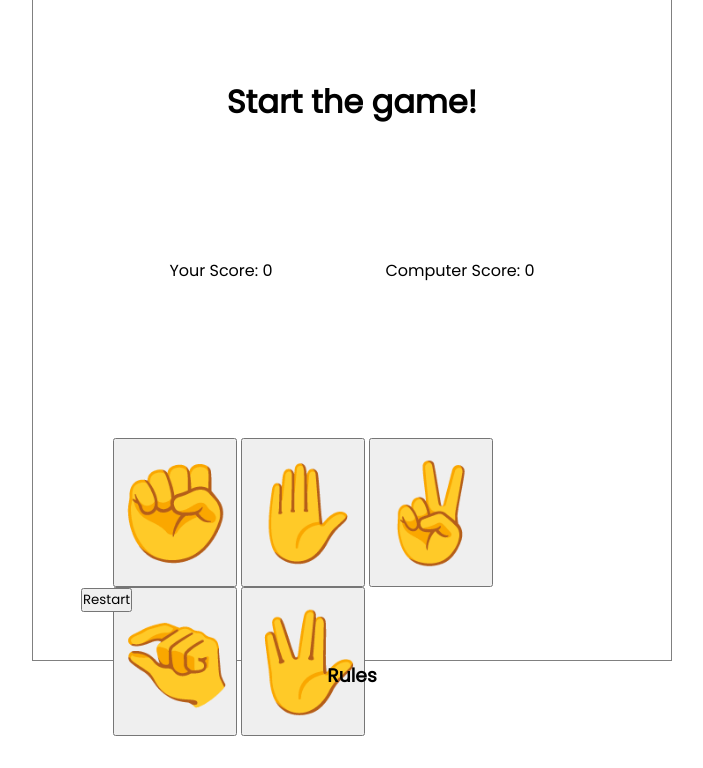
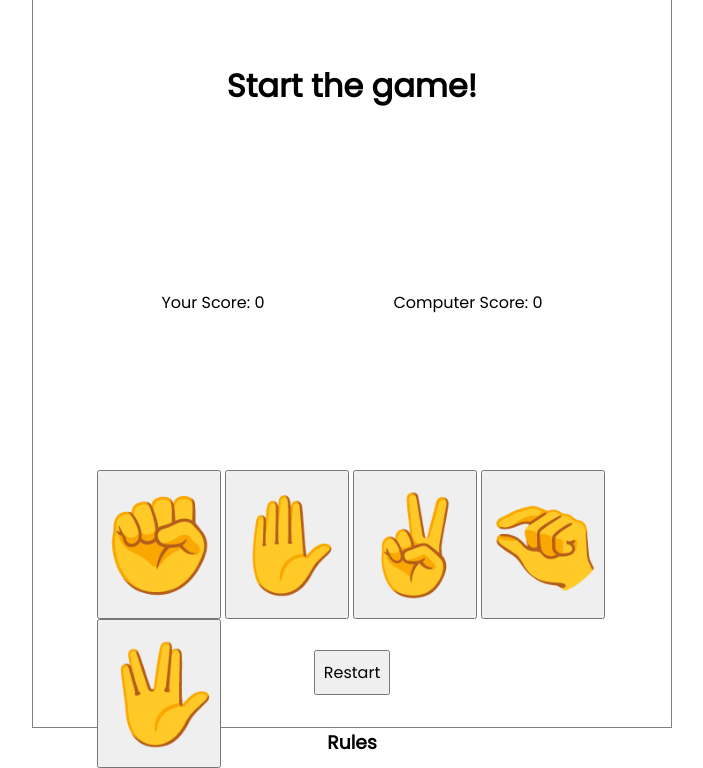
Before and after one commit to Aspen92/Aspen92Game, a plain HTML site: page index.html in a window 1280 px wide. Shown: the part 211-979 px from the top of the page, without its empty margins (288-991 px from the left). Before the commit the page ends 947 px from the top, so only its background shows below. Drawn offline with Linux system fonts and the light colour scheme.

Commit message:
Add restart button that reloads the page

```diff
--- a/assets/css/style.css
+++ b/assets/css/style.css
@@ -32,7 +32,7 @@ body {
 
 .box {
     border: solid 0.1rem grey;
-    padding: 3rem;
+    padding: 2rem;
 }
 
 .selection {
@@ -48,4 +48,12 @@ body {
     font-size: 8rem;
 }
 
-#restart-btn {}
+.score-area {
+    margin-top: 3rem;
+}
+
+#restart-btn {
+    font-size: 1rem;
+    margin-top: 2rem;
+    padding: 0.5rem;
+}
--- a/assets/js/script.js
+++ b/assets/js/script.js
@@ -37,6 +37,12 @@ document.addEventListener("DOMContentLoaded", () => {
         intro.style.opacity = 0;
     };
 
+    document.getElementById("restart-btn").addEventListener('click', function () {
+        window.location.reload();
+        return false;
+    });
+
+
 
     for (let button of buttons) {
         button.addEventListener("click", (event) => {
--- a/index.html
+++ b/index.html
@@ -44,8 +44,11 @@
                 <button class="selection" data-index="4">🖖</button>
             </div>
         </div>
-        <button id="restart-btn">Restart</button>
+        <div class="text-center">
+            <button id="restart-btn">Restart</button>
+        </div>
     </div>
+
 
     <footer>
         <h3 class="text-center">Rules</h3>
```
